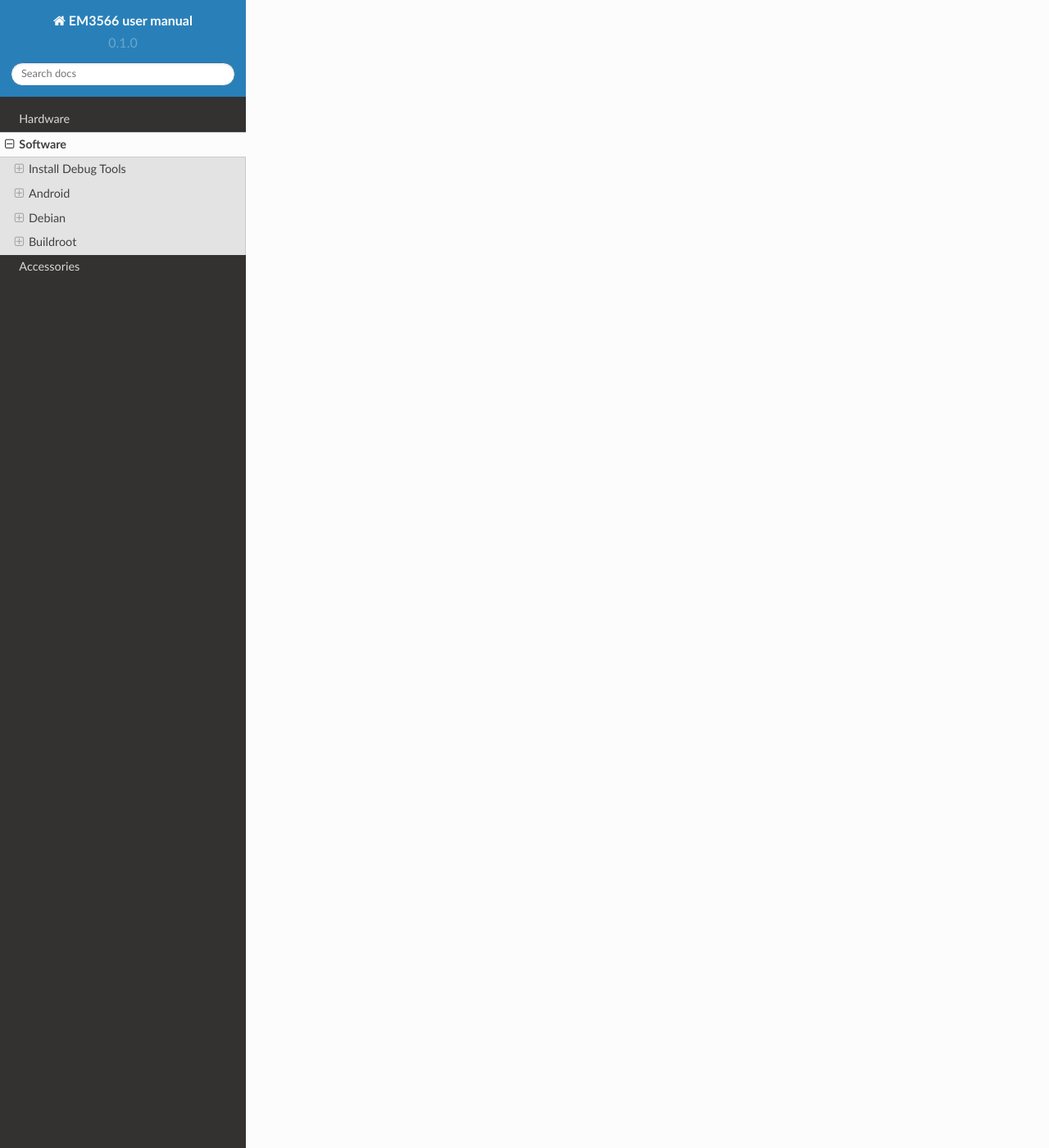
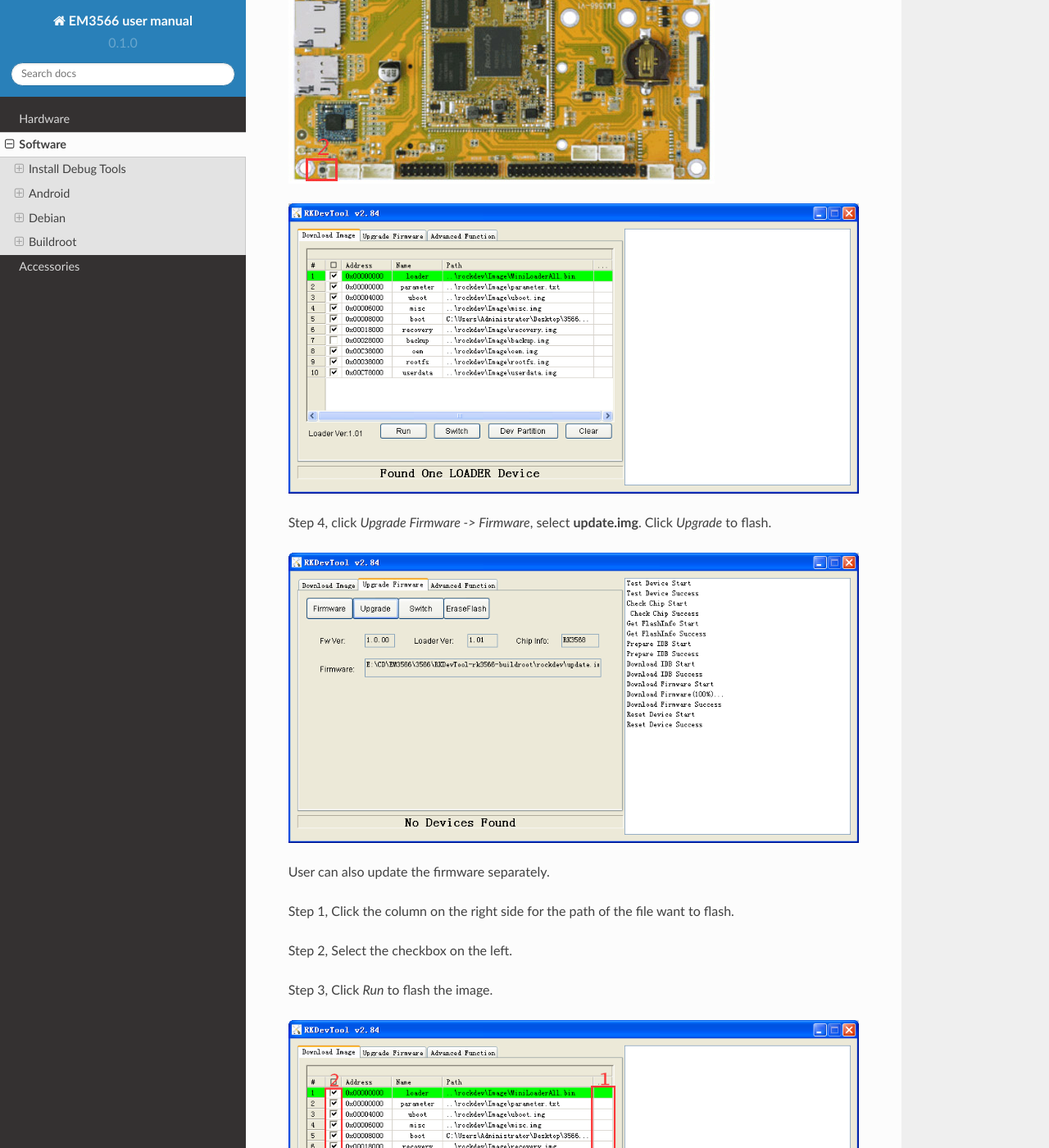
Before and after one commit to boardcon/EM3566, a Sphinx documentation site: the page built from docs/source/software.rst, in a window 1280 px wide and 1400 px high, scrolled down 58086 px. Shown: the whole window at 82% size. Built offline with Sphinx 7.4.7 and the Read the Docs theme 2.0.0, drawn with Linux system fonts in a browser that asks for light colours; some of the changed text lies outside the part shown.

Commit message:
Update software.rst

```diff
--- a/docs/source/software.rst
+++ b/docs/source/software.rst
@@ -1218,5 +1218,39 @@ The unzip files will be generated in :file:`/RKDevTool/RKDevTool_Release/Output/
 4 Burn Images
 -------------
 
+Step 1, unzip **RKDevTool-rk3566-buildroot** on Windows.
+
+Step 2, open **RKDevTool.exe** Path: :file:`RKDevTool_Release/RKDevTool.exe`
+
+.. figure:: ./image/EM3566_Buildroot_open_RKDevTool.png
+   :alt: open RKDevTool
+
+Step 3, connect PC and development board with Micro USB cable, keep pressing the **Recover** Key and power the board until the windows PC shows **Found one LOADER Device**.
+
+.. figure:: ./image/EM3566_SBC_Android11_figure_29.jpg
+   :alt: connect USB OTG
+
+.. figure:: ./image/EM3566_Buildroot_Found_LOADER_Device.png
+   :alt: Found one LOADER Device
+
+Step 4, click *Upgrade Firmware -> Firmware*, select **update.img**. Click *Upgrade* to flash.
+
+.. figure:: ./image/EM3566_Buildroot_Upgrade.png
+   :alt: Upgrade
+
+User can also update the firmware separately.
+
+Step 1, Click the column on the right side for the path of the file want to flash.
+
+Step 2, Select the checkbox on the left.
+
+Step 3, Click *Run* to flash the image.
+
+.. figure:: ./image/EM3566_Buildroot_update_separately.png
+   :alt: Upgrade
+
+.. figure:: ./image/EM3566_Buildroot_flash_image.png
+   :alt: download OK
+
 5 Buildroot Application
 -----------------------
```
